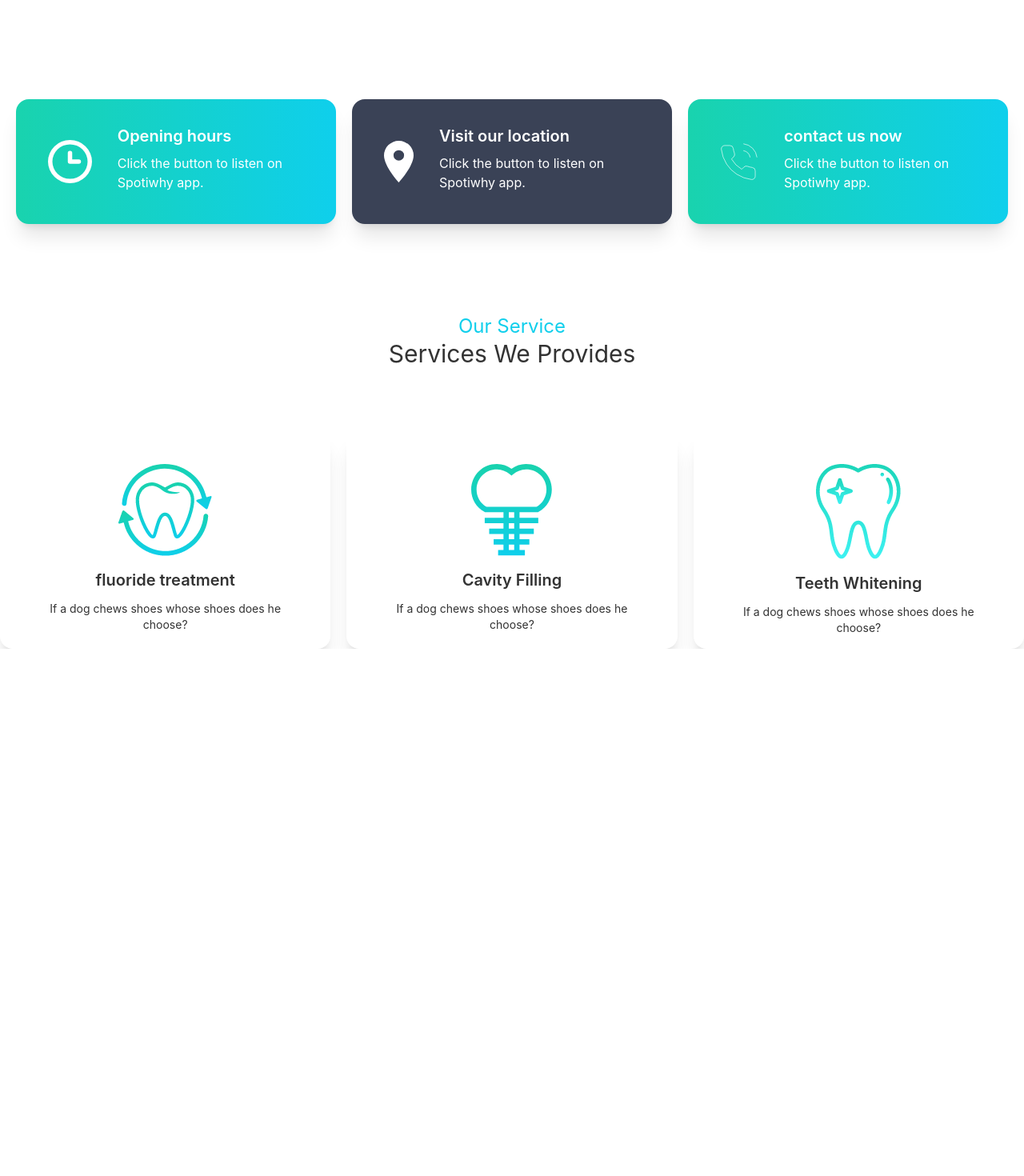
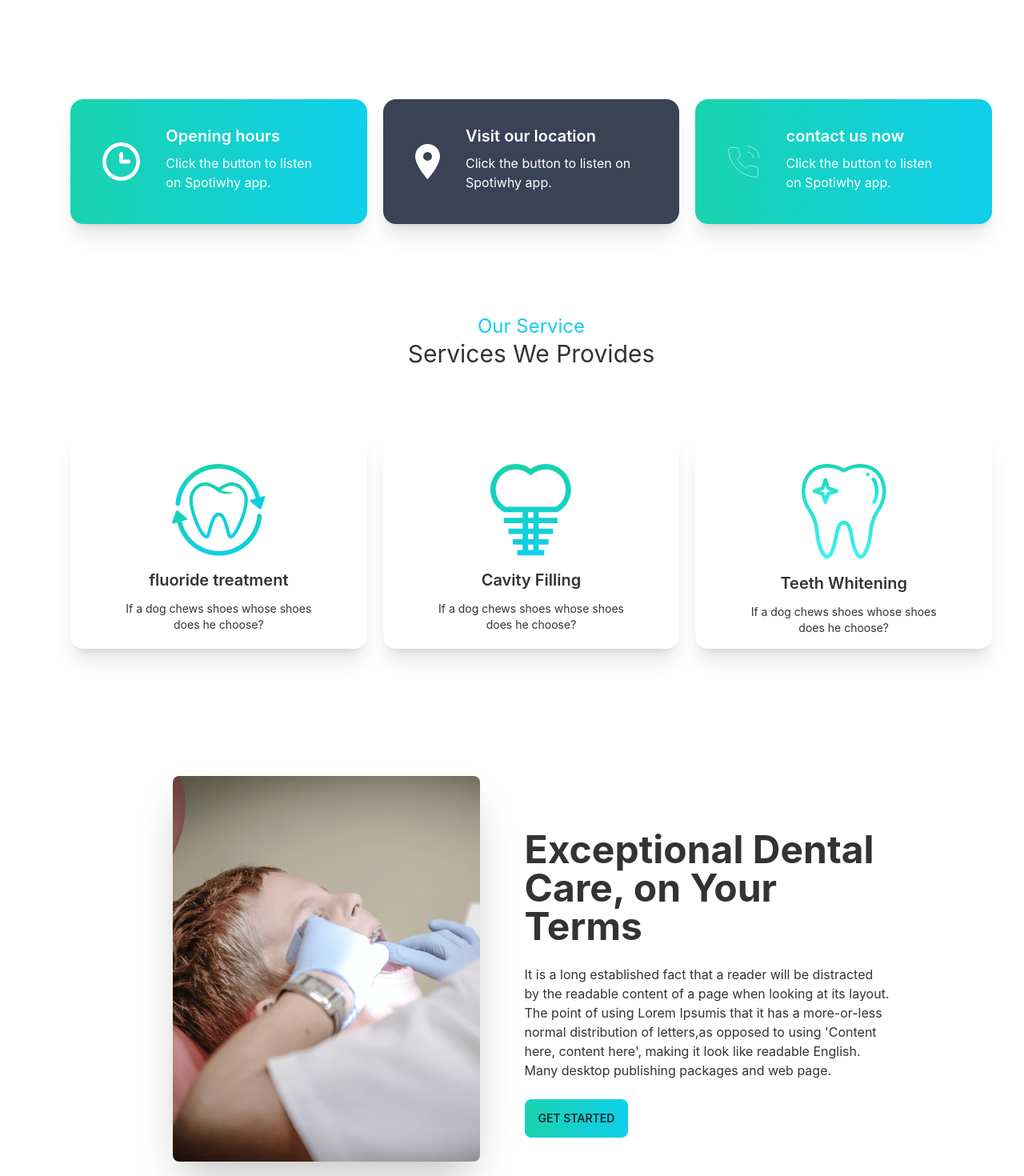
Before and after one commit to SR-Shahen/doctors-portal-client, a React (Create React App) app: page / in a window 1280 px wide. Shown: the part 740-2210 px from the top of the page at 80% size. Before the commit the page ends 1551 px from the top, so only its background shows below. Built offline with nearby package versions, Linux system fonts and the light colour scheme.

Commit message:
added service banner

```diff
--- a/src/Pages/Home/Banner.js
+++ b/src/Pages/Home/Banner.js
@@ -9,7 +9,7 @@
                 <div>
                     <h1 class="text-5xl font-bold">Your New Smile Starts Here</h1>
                     <p class="py-6">Lorem ipsum dolor sit, amet consectetur adipisicing elit. Veritatis deleniti nemo quos obcaecati blanditiis iste error, impedit minima esse, fugit nulla ea dicta iure rem! Nulla, voluptatum? Adipisci, accusamus minus!.</p>
-                    <button class="btn btn-primary text-white font-bold bg-gradient-to-r from-secondary">Get Started</button>
+                    <button class="btn btn-primary text-white font-bold bg-gradient-to-r from-secondary to-primary">Get Started</button>
                 </div>
             </div>
         </div>
--- a/src/Pages/Home/Home.js
+++ b/src/Pages/Home/Home.js
@@ -2,14 +2,16 @@
 import Banner from './Banner';
 import Info from './Info';
 import Service from './Service';
+import ServiceBanner from './ServiceBanner';
 
 const Home = () => {
     return (
-        <div>
+        <div className='pl-12'>
 
             <Banner></Banner>
             <Info></Info>
             <Service></Service>
+            <ServiceBanner></ServiceBanner>
         </div>
     );
 };
--- a/src/Pages/Home/Info.js
+++ b/src/Pages/Home/Info.js
@@ -6,10 +6,10 @@
 
 const Info = () => {
     return (
-        <div class='grid  grid-cols-1  lg:grid-cols-3 mx-5 gap-5'>
-            <InfoDetail img={clock} title={'Opening hours'} bgColor={'bg-primary bg-gradient-to-r from-secondary'}></InfoDetail>
+        <div class='grid  grid-cols-1  lg:grid-cols-3 mx-10 gap-5'>
+            <InfoDetail img={clock} title={'Opening hours'} bgColor={'bg-primary bg-gradient-to-r from-secondary to-primary'}></InfoDetail>
             <InfoDetail img={marker} title={'Visit our location'} bgColor={'bg-accent'}></InfoDetail>
-            <InfoDetail img={phone} title={'contact us now'} bgColor={'bg-primary bg-gradient-to-r from-secondary'}></InfoDetail>
+            <InfoDetail img={phone} title={'contact us now'} bgColor={'bg-primary bg-gradient-to-r from-secondary to-primary'}></InfoDetail>
         </div>
     );
 };
--- a/src/Pages/Home/Service.js
+++ b/src/Pages/Home/Service.js
@@ -9,7 +9,7 @@
         <div className='mt-28'>
             <h2 class='text-center text-2xl text-bold text-primary'>Our Service</h2>
             <h1 class="text-3xl text-center">Services We Provides</h1>
-            <div className='grid grid-cols-1 lg:grid-cols-3 mt-20 gap-5'>
+            <div className='grid grid-cols-1 lg:grid-cols-3 mx-10 mt-20 gap-5'>
                 <ServiceDetails img={fluoride} title={'fluoride treatment'}></ServiceDetails>
                 <ServiceDetails img={cavity} title={'Cavity Filling'}></ServiceDetails>
                 <ServiceDetails img={whitening} title={'Teeth Whitening'}></ServiceDetails>
--- /dev/null
+++ b/src/Pages/Home/ServiceBanner.js
@@ -0,0 +1,19 @@
+import React from 'react';
+import treatment from '../../assets/images/treatment.png'
+
+const ServiceBanner = () => {
+    return (
+        <div class="hero min-h-screen">
+            <div class="hero-content flex-col lg:flex-row">
+                <img src={treatment} class="max-w-sm rounded-lg  shadow-2xl" alt='' />
+                <div className='pl-10' style={{ width: "497px", height: "347px" }}>
+                    <h1 class="text-5xl font-bold">Exceptional Dental Care, on Your Terms</h1>
+                    <p class="py-6">It is a long established fact that a reader will be distracted by the readable content of a page when looking at its layout. The point of using Lorem Ipsumis that it has a more-or-less normal distribution of letters,as opposed to using 'Content here, content here', making it look like readable English. Many desktop publishing packages and web page.</p>
+                    <button class=" btn btn-primary bg-gradient-to-r from-secondary to-primary">Get Started</button>
+                </div>
+            </div>
+        </div >
+    );
+};
+
+export default ServiceBanner;
--- a/src/Pages/Home/ServiceDetails.js
+++ b/src/Pages/Home/ServiceDetails.js
@@ -3,7 +3,6 @@
 const ServiceDetails = ({ img, title }) => {
     return (
         <div class="card card-compact w-97 px-10 text-center shadow-xl">
-
             <figure class="px-10 pt-10">
                 <img src={img} alt="Shoes" class="rounded-xl" />
             </figure>
```
